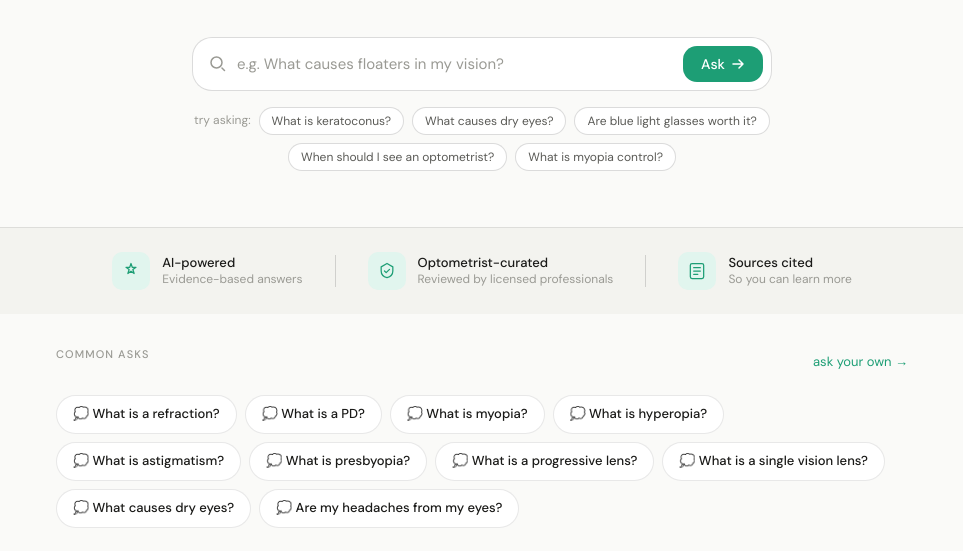
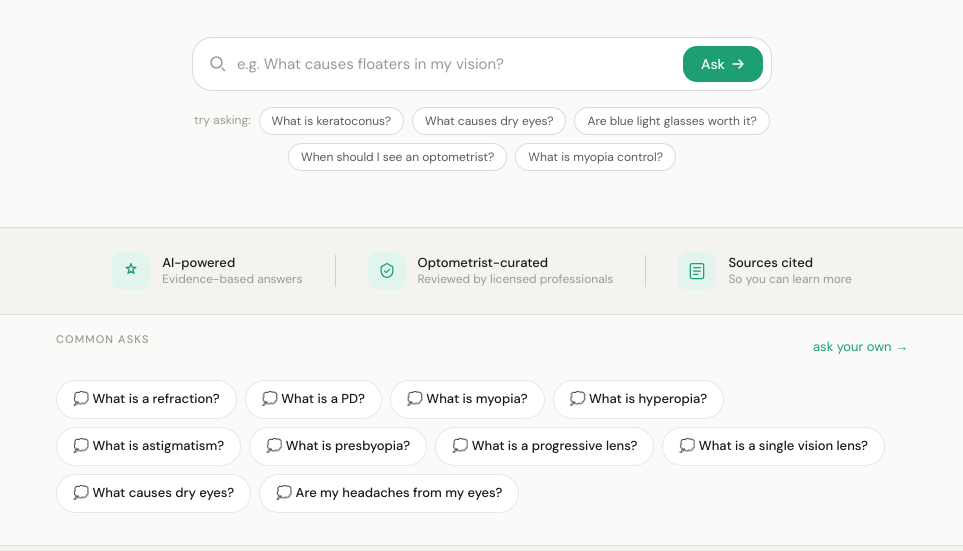
Before and after one commit to bevorey/askanoptom, a website: page frontend/index.html in a window 1280 px wide. Shown: the part 401-952 px from the top of the page, without its empty margins (158-1121 px from the left). Drawn offline with Linux system fonts and the light colour scheme.

Commit message:
spacinfg2

```diff
--- a/frontend/css/style.css
+++ b/frontend/css/style.css
@@ -223,6 +223,7 @@ img { max-width: 100%; }
   padding: 1.5rem 1.5rem;
   background: var(--bg-secondary);
   border-top: 1px solid var(--border);
+  border-bottom: 1px solid var(--border);
 }
 .trust-item {
   display: flex;
@@ -702,7 +703,7 @@ img { max-width: 100%; }
 .consult-card-link:hover { text-decoration: underline; }
 
 /* ── FAQ SECTION ─────────────────────────── */
-.faq-section { padding-top: 2rem; padding-bottom: 2rem; }
+.faq-section { padding-top: 1rem; padding-bottom: 2rem; }
 .faq-grid {
   display: grid;
   grid-template-columns: repeat(3, 1fr);
```
